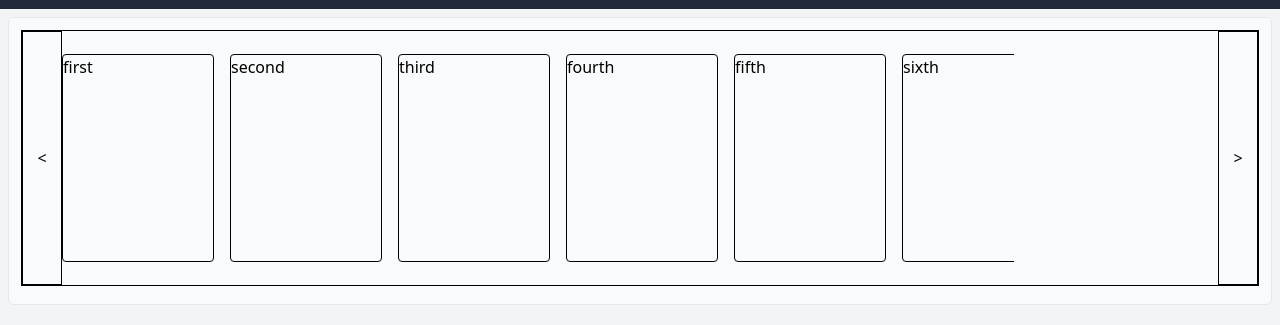
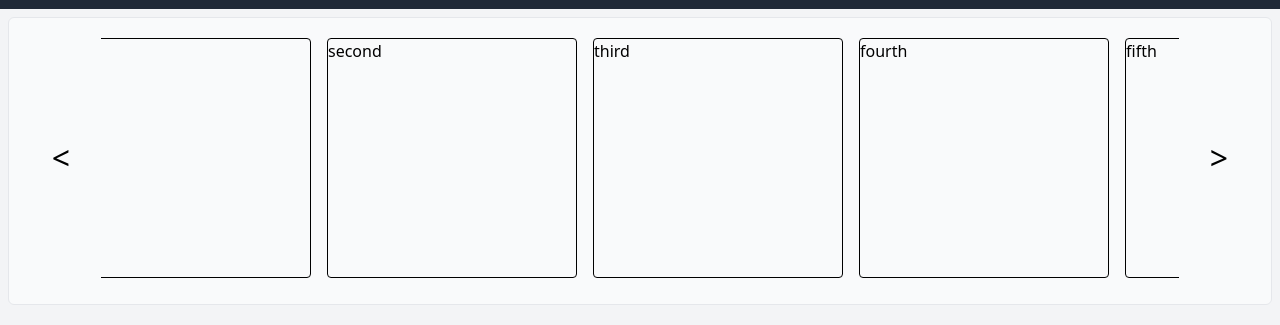
Before and after one commit to raobaba/Social-Media-App, a website built with Vite: page Frontend/home.html in a window 1280 px wide. Shown: the part 55-380 px from the top of the page. Built offline with nearby package versions, Linux system fonts and the light colour scheme.

Commit message:
createStory 80%

```diff
--- a/Frontend/home.html
+++ b/Frontend/home.html
@@ -17,7 +17,8 @@
       position: absolute;
       top: 0;
       bottom: 0;
-      width: 40px;
+      width: 80px;
+      font-size: xx-large;
       display: flex;
       align-items: center;
       justify-content: center;
@@ -29,12 +30,12 @@
 
     .scroll-left {
       left: 0;
-      background-color: rgb(249,250,251);
+      background-color: rgb(249, 250, 251);
     }
 
     .scroll-right {
       right: 0;
-      background-color: rgb(249,250,251);
+      background-color: rgb(249, 250, 251);
     }
 
     .scroll-container {
@@ -51,8 +52,9 @@
 
     .scroll-content div {
       width: 1/6;
-      min-width: 100px;
+      min-width: 250px;
       flex-shrink: 0;
+      padding-right: 10px;
       height: 100%;
       border: 1px solid black;
       border-radius: 0.25rem;
@@ -67,38 +69,7 @@
   </style>
 
   <script>
-    document.addEventListener("DOMContentLoaded", function () {
-      const scrollContainer = document.querySelector(".scroll-container");
-      const scrollContent = document.querySelector(".scroll-content");
-      const scrollLeftButton = document.querySelector(".scroll-left");
-      const scrollRightButton = document.querySelector(".scroll-right");
 
-      const scrollStep = 200; // Change this value to adjust scrolling speed
-
-      scrollLeftButton.addEventListener("click", function () {
-        scrollContainer.scrollBy({
-          left: -scrollStep,
-          behavior: "smooth",
-        });
-      });
-
-      scrollRightButton.addEventListener("click", function () {
-        scrollContainer.scrollBy({
-          left: scrollStep,
-          behavior: "smooth",
-        });
-      });
-
-      scrollContainer.addEventListener("scroll", function () {
-        // Update button visibility based on scroll position
-        scrollLeftButton.style.visibility =
-          scrollContainer.scrollLeft > 0 ? "visible" : "hidden";
-        scrollRightButton.style.visibility =
-          scrollContainer.scrollLeft < scrollContent.scrollWidth - scrollContainer.offsetWidth
-            ? "visible"
-            : "hidden";
-      });
-    });
   </script>
 
 
@@ -124,12 +95,24 @@
                 class="block w-full bg-gray-900 text-white rounded-lg pl-10 pr-4 py-2 focus:outline-none focus:bg-white focus:text-gray-900"
                 placeholder="Search">
             </div>
-            <a href="#" class="ml-10 rounded-md text-base font-medium text-gray-300 hover:text-white hover:bg-gray-700 focus:outline-none focus:text-white focus:bg-gray-700 transition duration-150 ease-in-out nav-link" id="homeLink">Home</a>
-            <a href="#" class="ml-10 rounded-md text-base font-medium text-gray-300 hover:text-white hover:bg-gray-700 focus:outline-none focus:text-white focus:bg-gray-700 transition duration-150 ease-in-out nav-link" id="friendsLink">Friends</a>
-            <a href="#" class="ml-10 rounded-md text-base font-medium text-gray-300 hover:text-white hover:bg-gray-700 focus:outline-none focus:text-white focus:bg-gray-700 transition duration-150 ease-in-out nav-link" id="notificationsLink">Notifications</a>
-            <a href="#" class="ml-10 rounded-md text-base font-medium text-gray-300 hover:text-white hover:bg-gray-700 focus:outline-none focus:text-white focus:bg-gray-700 transition duration-150 ease-in-out nav-link" id="followersLink">Followers</a>
-            <a href="#" class="ml-10 rounded-md text-base font-medium text-gray-300 hover:text-white hover:bg-gray-700 focus:outline-none focus:text-white focus:bg-gray-700 transition duration-150 ease-in-out nav-link" id="followingLink">Following</a>
-            <a href="#" class="ml-10 rounded-md text-base font-medium text-gray-300 hover:text-white hover:bg-gray-700 focus:outline-none focus:text-white focus:bg-gray-700 transition duration-150 ease-in-out nav-link" id="adminLink">Admin</a>
+            <a href="#"
+              class="ml-10 rounded-md text-base font-medium text-gray-300 hover:text-white hover:bg-gray-700 focus:outline-none focus:text-white focus:bg-gray-700 transition duration-150 ease-in-out nav-link"
+              id="homeLink">Home</a>
+            <a href="#"
+              class="ml-10 rounded-md text-base font-medium text-gray-300 hover:text-white hover:bg-gray-700 focus:outline-none focus:text-white focus:bg-gray-700 transition duration-150 ease-in-out nav-link"
+              id="friendsLink">Friends</a>
+            <a href="#"
+              class="ml-10 rounded-md text-base font-medium text-gray-300 hover:text-white hover:bg-gray-700 focus:outline-none focus:text-white focus:bg-gray-700 transition duration-150 ease-in-out nav-link"
+              id="notificationsLink">Notifications</a>
+            <a href="#"
+              class="ml-10 rounded-md text-base font-medium text-gray-300 hover:text-white hover:bg-gray-700 focus:outline-none focus:text-white focus:bg-gray-700 transition duration-150 ease-in-out nav-link"
+              id="followersLink">Followers</a>
+            <a href="#"
+              class="ml-10 rounded-md text-base font-medium text-gray-300 hover:text-white hover:bg-gray-700 focus:outline-none focus:text-white focus:bg-gray-700 transition duration-150 ease-in-out nav-link"
+              id="followingLink">Following</a>
+            <a href="#"
+              class="ml-10 rounded-md text-base font-medium text-gray-300 hover:text-white hover:bg-gray-700 focus:outline-none focus:text-white focus:bg-gray-700 transition duration-150 ease-in-out nav-link"
+              id="adminLink">Admin</a>
             <div class="relative ml-4">
               <img id="display_image" class="h-8 w-8 rounded-full cursor-pointer" onclick="toggleDropdown()">
               <div id="profileDropdown" class="hidden absolute right-0 mt-2 w-48 bg-white rounded-md shadow-lg py-2">
@@ -153,12 +136,24 @@
       </div>
       <div id="menu" class="visible md:hidden lg:hidden xl:hidden 2xl:hidden">
         <div class="px-2 pt-2 pb-3 sm:px-3">
-          <a href="#" class="block px-3 py-2 rounded-md text-base font-medium text-white bg-gray-900 focus:outline-none focus:text-white focus:bg-gray-700 transition duration-150 ease-in-out nav-link" id="mobileHomeLink">Home</a>
-          <a href="#" class="mt-1 block px-3 py-2 rounded-md text-base font-medium text-gray-300 hover:text-white hover:bg-gray-700 focus:outline-none focus:text-white focus:bg-gray-700 transition duration-150 ease-in-out nav-link" id="mobileFriendsLink">Friends</a>
-          <a href="#" class="mt-1 block px-3 py-2 rounded-md text-base font-medium text-gray-300 hover:text-white hover:bg-gray-700 focus:outline-none focus:text-white focus:bg-gray-700 transition duration-150 ease-in-out nav-link" id="mobileNotificationsLink">Notifications</a>
-          <a href="#" class="mt-1 block px-3 py-2 rounded-md text-base font-medium text-gray-300 hover:text-white hover:bg-gray-700 focus:outline-none focus:text-white focus:bg-gray-700 transition duration-150 ease-in-out nav-link" id="mobileFollowersLink">Followers</a>
-          <a href="#" class="mt-1 block px-3 py-2 rounded-md text-base font-medium text-gray-300 hover:text-white hover:bg-gray-700 focus:outline-none focus:text-white focus:bg-gray-700 transition duration-150 ease-in-out nav-link" id="mobileFollowingLink">Following</a>
-          <a href="#" class="mt-1 block px-3 py-2 rounded-md text-base font-medium text-gray-300 hover:text-white hover:bg-gray-700 focus:outline-none focus:text-white focus:bg-gray-700 transition duration-150 ease-in-out nav-link" id="mobileAdminLink">Admin</a>
+          <a href="#"
+            class="block px-3 py-2 rounded-md text-base font-medium text-white bg-gray-900 focus:outline-none focus:text-white focus:bg-gray-700 transition duration-150 ease-in-out nav-link"
+            id="mobileHomeLink">Home</a>
+          <a href="#"
+            class="mt-1 block px-3 py-2 rounded-md text-base font-medium text-gray-300 hover:text-white hover:bg-gray-700 focus:outline-none focus:text-white focus:bg-gray-700 transition duration-150 ease-in-out nav-link"
+            id="mobileFriendsLink">Friends</a>
+          <a href="#"
+            class="mt-1 block px-3 py-2 rounded-md text-base font-medium text-gray-300 hover:text-white hover:bg-gray-700 focus:outline-none focus:text-white focus:bg-gray-700 transition duration-150 ease-in-out nav-link"
+            id="mobileNotificationsLink">Notifications</a>
+          <a href="#"
+            class="mt-1 block px-3 py-2 rounded-md text-base font-medium text-gray-300 hover:text-white hover:bg-gray-700 focus:outline-none focus:text-white focus:bg-gray-700 transition duration-150 ease-in-out nav-link"
+            id="mobileFollowersLink">Followers</a>
+          <a href="#"
+            class="mt-1 block px-3 py-2 rounded-md text-base font-medium text-gray-300 hover:text-white hover:bg-gray-700 focus:outline-none focus:text-white focus:bg-gray-700 transition duration-150 ease-in-out nav-link"
+            id="mobileFollowingLink">Following</a>
+          <a href="#"
+            class="mt-1 block px-3 py-2 rounded-md text-base font-medium text-gray-300 hover:text-white hover:bg-gray-700 focus:outline-none focus:text-white focus:bg-gray-700 transition duration-150 ease-in-out nav-link"
+            id="mobileAdminLink">Admin</a>
         </div>
         <div class="pt-4 pb-3 border-t border-gray-700">
           <div class="flex items-center px-5">
@@ -171,9 +166,15 @@
             </div>
           </div>
           <div id="profileDropdown" class="mt-3 px-2">
-            <a href="#" class="block px-3 py-2 rounded-md text-base font-medium text-gray-400 hover:text-white hover:bg-gray-700 focus:outline-none focus:text-white focus:bg-gray-700 transition duration-150 ease-in-out nav-link" id="mobileProfileLink">Your Profile</a>
-            <a href="#" class="mt-1 block px-3 py-2 rounded-md text-base font-medium text-gray-400 hover:text-white hover:bg-gray-700 focus:outline-none focus:text-white focus:bg-gray-700 transition duration-150 ease-in-out nav-link" id="mobileSettingsLink">Settings</a>
-            <a href="#" class="mt-1 block px-3 py-2 rounded-md text-base font-medium text-gray-400 hover:text-white hover:bg-gray-700 focus:outline-none focus:text-white focus:bg-gray-700 transition duration-150 ease-in-out nav-link" id="mobileSignOutLink">Sign out</a>
+            <a href="#"
+              class="block px-3 py-2 rounded-md text-base font-medium text-gray-400 hover:text-white hover:bg-gray-700 focus:outline-none focus:text-white focus:bg-gray-700 transition duration-150 ease-in-out nav-link"
+              id="mobileProfileLink">Your Profile</a>
+            <a href="#"
+              class="mt-1 block px-3 py-2 rounded-md text-base font-medium text-gray-400 hover:text-white hover:bg-gray-700 focus:outline-none focus:text-white focus:bg-gray-700 transition duration-150 ease-in-out nav-link"
+              id="mobileSettingsLink">Settings</a>
+            <a href="#"
+              class="mt-1 block px-3 py-2 rounded-md text-base font-medium text-gray-400 hover:text-white hover:bg-gray-700 focus:outline-none focus:text-white focus:bg-gray-700 transition duration-150 ease-in-out nav-link"
+              id="mobileSignOutLink">Sign out</a>
           </div>
         </div>
       </div>
@@ -182,21 +183,21 @@
 
 
   <div class="m-2 h-72 rounded-md border bg-gray-50 flex justify-evenly">
-    <div class="h-64 m-3 w-full flex items-center border border-black">
-      <div class="scroll-button scroll-left border border-black ">&lt;</div>
-      <div class="scroll-container h-52 ">
-        <div class="scroll-content h-52 ">
-          <div class="w-1/6 rounded-md h-full border border-black">first</div>
-          <div class="w-1/6 rounded-md h-full border border-black">second</div>
-          <div class="w-1/6 rounded-md h-full border border-black">third</div>
-          <div class="w-1/6 rounded-md h-full border border-black">fourth</div>
-          <div class="w-1/6 rounded-md h-full border border-black">fifth</div>
-          <div class="w-1/6 rounded-md h-full border border-black">sixth</div>
-          <div class="w-1/6 rounded-md h-full border border-black">seventh</div>
-          <div class="w-1/6 rounded-md h-full border border-black">eighth</div>
+    <div class="h-64 m-3 w-full flex items-center">
+      <div class="scroll-button scroll-left">&lt;</div>
+      <div class="scroll-container h-60 ">
+        <div class="scroll-content h-60 ">
+          <div class="w-1/5 rounded-md h-full border border-black"  id="createStory"></div>
+          <div class="w-1/5 rounded-md h-full border border-black">second</div>
+          <div class="w-1/5 rounded-md h-full border border-black">third</div>
+          <div class="w-1/5 rounded-md h-full border border-black">fourth</div>
+          <div class="w-1/5 rounded-md h-full border border-black">fifth</div>
+          <div class="w-1/5 rounded-md h-full border border-black">sixth</div>
+          <div class="w-1/5 rounded-md h-full border border-black">seventh</div>
+          <div class="w-1/5 rounded-md h-full border border-black">eighth</div>
         </div>
       </div>
-      <div class="scroll-button scroll-right border border-black">&gt;</div>
+      <div class="scroll-button scroll-right">&gt;</div>
     </div>
   </div>
 
@@ -211,4 +212,5 @@
 
   <script src="./Script/Home.js"></script>
 </body>
+
 </html>
```
Also changed, not shown: Frontend/Script/Home.js (+42 -8 lines).
